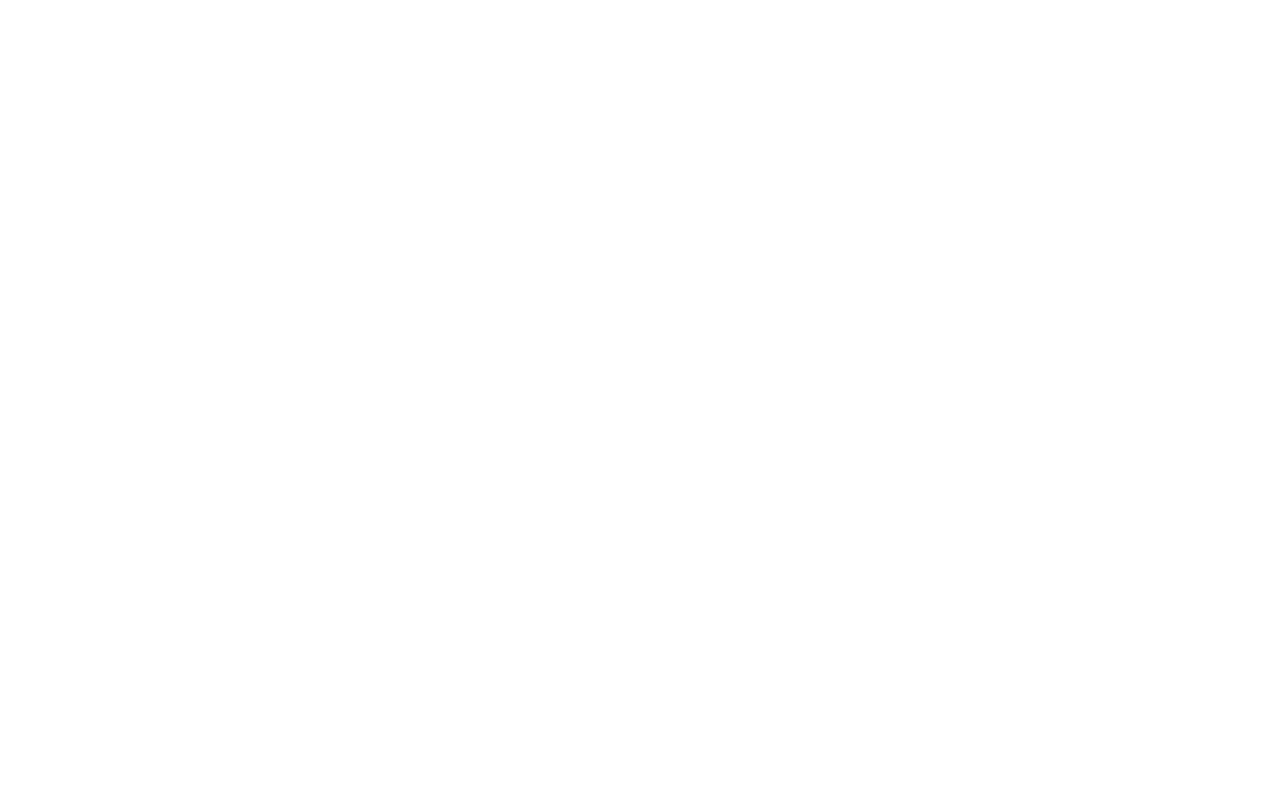
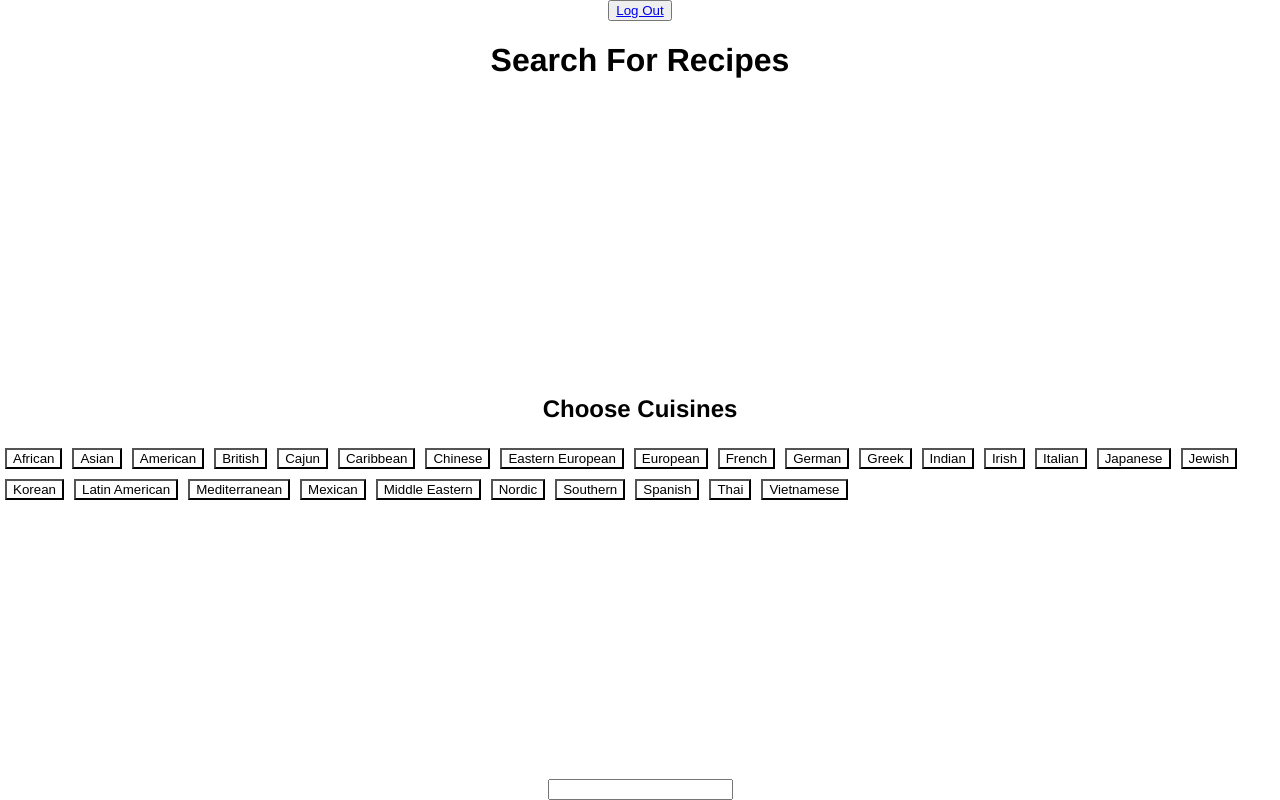
Before and after one commit to jdsuh50/CS411-Team-Project, a React (Create React App) app in the folder foodpal/: page /search in a window 1280 px wide. Built offline with nearby package versions, Linux system fonts and the light colour scheme; no server answers.

Commit message:
updates to the frontend

```diff
--- /dev/null
+++ b/foodpal/src/components/SearchPage.js
@@ -0,0 +1,109 @@
+import React, { useEffect, useState } from 'react';
+import axios from 'axios';
+import LogOutButton from './LogOutButton'; // Assuming you have a LogOutButton component
+
+
+function CuisineCheckboxList({ selectedcuisines, setSelectedcuisines }) {
+  const [cuisines, setcuisines] = useState([
+      { name: 'african', label: 'African', checked: false },
+      { name: 'asian', label: 'Asian', checked: false },
+      { name: 'american', label: 'American', checked: false },
+      { name: 'british', label: 'British', checked: false },
+      { name: 'cajun', label: 'Cajun', checked: false },
+      { name: 'caribbean', label: 'Caribbean', checked: false },
+      { name: 'chinese', label: 'Chinese', checked: false },
+      { name: 'eastern_european', label: 'Eastern European', checked: false },
+      { name: 'european', label: 'European', checked: false },
+      { name: 'french', label: 'French', checked: false },
+      { name: 'german', label: 'German', checked: false },
+      { name: 'greek', label: 'Greek', checked: false },
+      { name: 'indian', label: 'Indian', checked: false },
+      { name: 'irish', label: 'Irish', checked: false },
+      { name: 'italian', label: 'Italian', checked: false },
+      { name: 'japanese', label: 'Japanese', checked: false },
+      { name: 'jewish', label: 'Jewish', checked: false },
+      { name: 'korean', label: 'Korean', checked: false },
+      { name: 'latin_american', label: 'Latin American', checked: false },
+      { name: 'mediterranean', label: 'Mediterranean', checked: false },
+      { name: 'mexican', label: 'Mexican', checked: false },
+      { name: 'middle_eastern', label: 'Middle Eastern', checked: false },
+      { name: 'nordic', label: 'Nordic', checked: false },
+      { name: 'southern', label: 'Southern', checked: false },
+      { name: 'spanish', label: 'Spanish', checked: false },
+      { name: 'thai', label: 'Thai', checked: false },
+      { name: 'vietnamese', label: 'Vietnamese', checked: false },
+  ]);
+
+  const handleButtonClick = (index) => {
+    const updatedCuisines = [...cuisines];
+    updatedCuisines[index].active = !updatedCuisines[index].active;
+    setcuisines(updatedCuisines);
+
+    // Update the selectedCuisines state based on the active cuisines
+    const selected = updatedCuisines.filter((cuisine) => cuisine.active).map((cuisine) => cuisine.name);
+    setSelectedcuisines(selected);
+  };
+
+  useEffect(() => {
+    const selectedcuisinesString = cuisines
+      .filter((cuisine) => cuisine.checked)
+      .map((cuisine) => cuisine.label)
+      .join(', ');
+
+    setSelectedcuisines(selectedcuisinesString);
+  }, [cuisines, setSelectedcuisines]);
+
+  return (
+    <div style={{ display: 'flex', flexDirection: 'column', alignItems: 'center', justifyContent: 'center', height: '100vh', fontFamily: 'helvetica' }}>
+      <h2>Choose Cuisines</h2>
+      <div>
+        {cuisines.map((cuisine, index) => (
+          <button
+            key={index}
+            onClick={() => handleButtonClick(index)}
+            style={{ margin: '5px', backgroundColor: cuisine.active ? 'lightblue' : 'white' }}
+          >
+            {cuisine.label}
+          </button>
+        ))}
+      </div>
+    </div>
+  );
+}
+
+
+function SearchPage() {
+
+  const [recipes, setRecipes] = useState([]);
+  const [selectedcuisines, setSelectedcuisines] = useState('');
+
+
+
+  useEffect(() => {
+    // Make a GET request to the Flask backend
+    axios.get('http://localhost:5000/get_spoonacular_recipes')
+      .then(response => {
+        // Update the state with the fetched recipes
+        setRecipes(response.data.recipes);
+      })
+      .catch(error => {
+        console.error('Error fetching recipes:', error);
+      });
+  }, []);
+
+  return (
+  <div style={{ margin: '0', padding: '0', display: 'flex', flexDirection: 'column', alignItems: 'center', justifyContent: 'center', height: '100vh', fontFamily: 'helvetica' }}>
+    <LogOutButton />
+    <h1>Search For Recipes</h1>
+    <CuisineCheckboxList selectedcuisines={selectedcuisines} setSelectedcuisines={setSelectedcuisines} />
+    <form>
+      <input type="text" name="searchFor" id="searchFor" />
+      {/* <input type="button" id="searchBtn" value="Search" /> */}
+    </form>
+    <div id="recipeImages"> </div>
+    {/* Call to back end to access Spoonacular API */}
+  </div>
+);
+};
+
+export default SearchPage;
--- a/foodpal/src/components/YourProfilePage.js
+++ b/foodpal/src/components/YourProfilePage.js
@@ -3,6 +3,17 @@ import React, { useState, useEffect } from 'react';
 import { Link } from "react-router-dom";
 import LogOutButton from './LogOutButton';
 import axios from 'axios';
+
+
+
+function LinktoSearch() {
+  return (
+    <div style={{ display: 'flex', flexDirection: 'column', alignItems: 'center', justifyContent: 'center', height: '100vh', fontFamily: 'helvetica' }}>
+      <h2>hungry?</h2>
+      <Link to="/search">search recipes</Link>
+    </div>
+  )
+}
 
 
 function DietCheckboxList({ selectedDiets, setSelectedDiets }) {
@@ -13,6 +24,7 @@ function DietCheckboxList({ selectedDiets, setSelectedDiets }) {
     { name: 'pescetarian', label: 'pescetarian', checked: false },
     { name: 'paleo', label: 'paleo', checked: false },
   ]);
+
 
   const handleDietCheckboxChange = (index) => {
     setDiets((prevDiets) => {
@@ -32,7 +44,7 @@ function DietCheckboxList({ selectedDiets, setSelectedDiets }) {
   }, [diets, setSelectedDiets]);
 
   return (
-    <div style={{ display: 'flex', flexDirection: 'column', alignItems: 'center', justifyContent: 'center', height: '100vh', fontFamily: 'helvetica'}}>
+    <div style={{ display: 'flex', flexDirection: 'column', alignItems: 'center', justifyContent: 'center', height: '100vh', fontFamily: 'helvetica' }}>
       <h2>Select Your Diets</h2>
       <form>
         {diets.map((diet, index) => (
@@ -164,6 +176,7 @@ function YourProfilePage() {
   return (
     <div className="YourProfilePage" style={{ display: 'flex', flexDirection: 'column', alignItems: 'center', justifyContent: 'center', height: '100vh', fontFamily: 'helvetica' }}>
       <LogOutButton />
+      <LinktoSearch/>
       <DietCheckboxList selectedDiets={selectedDiets} setSelectedDiets={setSelectedDiets} />
       <IntoleranceCheckboxList selectedIntolerances={selectedIntolerances} setSelectedIntolerances={setSelectedIntolerances} />
       <AddressForm onSaveAddress={handleSaveAddress} />
--- a/foodpal/src/index.js
+++ b/foodpal/src/index.js
@@ -1,10 +1,11 @@
-import React from 'react';
+import React, { Component } from 'react';
 import ReactDOM from 'react-dom/client';
 import './index.css';
 import App from './App';
 import reportWebVitals from './reportWebVitals';
 import LogInPage from './components/LogInPage2';
 import YourProfilePage from './components/YourProfilePage';
+import SearchPage from './components/SearchPage';
 import {
   createBrowserRouter,
   RouterProvider,
@@ -25,7 +26,7 @@ const router = createBrowserRouter([
   },
   {
     path: "search",
-    element: <recipeSearchPage />
+    element: <SearchPage />
   },
 ]);
 
```
Also changed, not shown: foodpal/src/components/recipeSearchPage.js (deleted, +0 -44 lines). Lines whose indentation alone changed are shown as unchanged.
